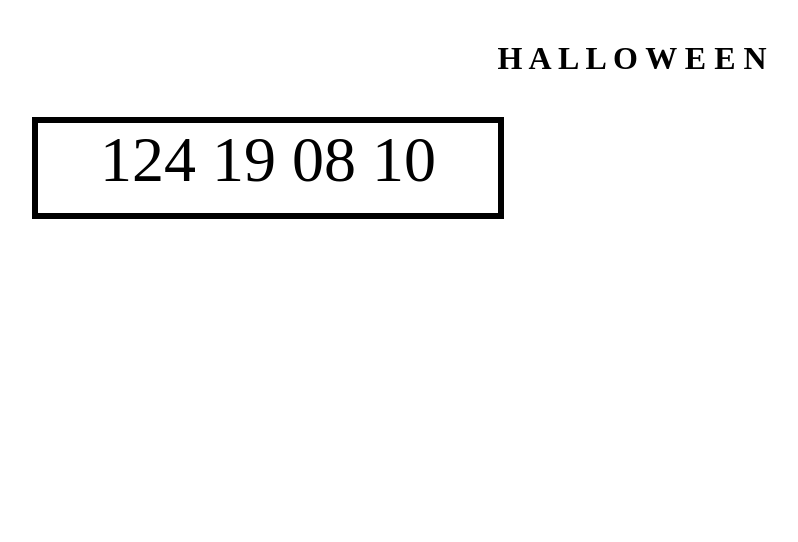
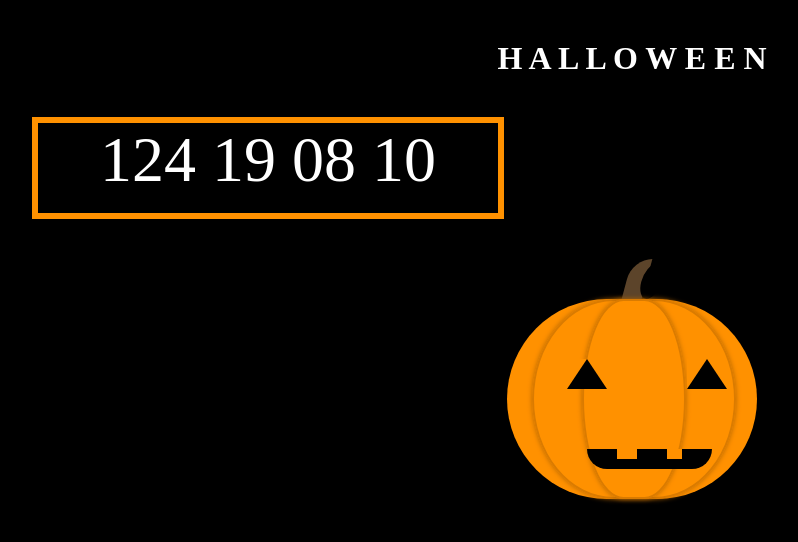
Before and after one commit to AwrenNuit/halloween-countdown, a plain HTML site: page index.html in a window 1280 px wide. Shown: the whole page, without its empty margins (8-806 px from the left). Drawn offline with Linux system fonts and the light colour scheme.

Commit message:
made a pumpkin

```diff
--- a/index.html
+++ b/index.html
@@ -17,6 +17,11 @@
         <span id="sec"></span>
       </div>
     </div>
+    <div id="pumpkin">
+      <span id="pumpkin-stem"></span>
+      <span id="pumpkin-eyes"></span>
+      <span id="pumpkin-mouth"></span>
+    </div>
     <script src="scripts.js"></script>
   </body>
 </html>
--- a/styles.css
+++ b/styles.css
@@ -4,8 +4,10 @@
 }
 
 body {
+  background-color: #000;
   /* test font */
   font-family: "Luminari";
+  color: white;
   margin: 40px;
 }
 
@@ -14,10 +16,112 @@ h1 {
 }
 
 #countdown-container {
-  border: 6px solid black;
+  border: 6px solid #ff9100;
   font-size: 4rem;
   height: 90px;
   margin-top: 40px;
   text-align: center;
   width: 460px;
 }
+
+#pumpkin {
+  background-color: #ff9100;
+  border-radius: 40% / 50%;
+  height: 200px;
+  margin: 80px auto;
+  position: relative;
+  width: 250px;
+}
+
+#pumpkin::before, #pumpkin::after {
+  content: '';
+  border: 2px solid #da7b00;
+  border-radius: 40% / 50%;
+  box-shadow: 0px 0px 5px 0px #b46600;
+  height: 196px;
+  position: absolute;
+}
+
+#pumpkin::before {
+  left: 25px;
+  width: 200px;
+}
+
+#pumpkin::after {
+  left: 75px;
+  width: 100px;
+}
+
+#pumpkin-stem, #pumpkin-stem::before {
+  position: absolute;
+  width: 20px;
+}
+
+#pumpkin-stem {
+  background-color: #5c442a;
+  border-top-left-radius: 20px;
+  height: 40px;
+  left: 120px;
+  top: -40px;
+  transform: skewX(-15deg);
+}
+
+#pumpkin-stem::before {
+  background-color: #000;
+  border-radius: 50%;
+  content: '';
+  height: 35px;
+  left: 15px;
+  top: 5px;
+}
+
+#pumpkin-eyes, #pumpkin-eyes::before {
+  background-color: #000;
+  border-right: 20px solid #ff9100;
+  border-bottom: 30px solid #000;
+  border-left: 20px solid #ff9100;
+  height: 0;
+  position: absolute;
+  width: 0;
+  z-index: 1;
+}
+
+#pumpkin-eyes {
+  left: 60px;
+  top: 60px;
+}
+
+#pumpkin-eyes::before {
+  content: '';
+  left: 100px;
+  top: 0px;
+}
+
+#pumpkin-mouth {
+  background-color: #000;
+  border-bottom-left-radius: 20px;
+  border-bottom-right-radius: 20px;
+  height: 20px;
+  left: 80px;
+  position: absolute;
+  top: 150px;
+  width: 125px;
+  z-index: 1;
+}
+
+#pumpkin-mouth::before, #pumpkin-mouth::after {
+  background-color: #ff9100;
+  content: '';
+  height: 10px;
+  position: absolute;
+}
+
+#pumpkin-mouth::before {
+  left: 30px;
+  width: 20px;
+}
+
+#pumpkin-mouth::after {
+  left: 80px;
+  width: 15px;
+}
```
